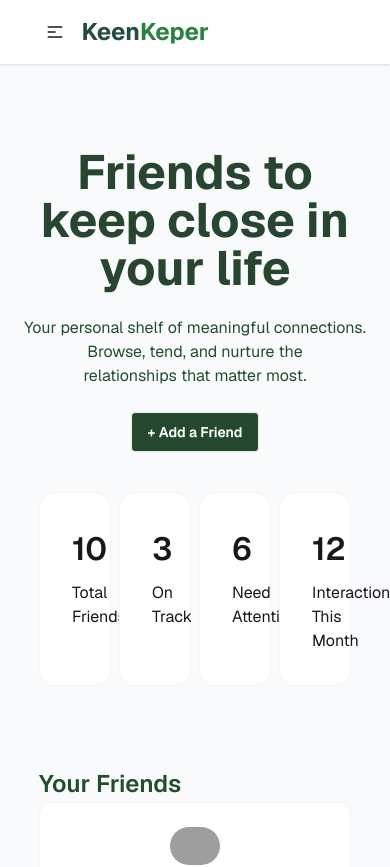
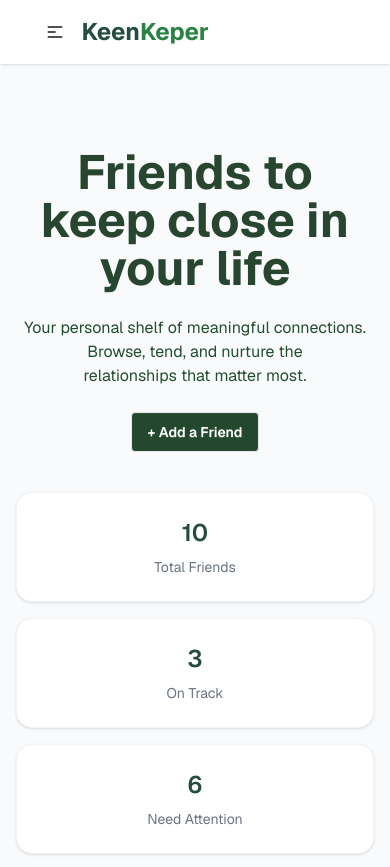
Before and after one commit to sabilulbari/Keen-Keper, a Next.js app: page / in a window 390 px wide. Shown: the top 867 px of the page. Built offline with nearby package versions, Linux system fonts and the light colour scheme; grey boxes are pictures that could not be loaded.

Commit message:
Summory items responsive added

```diff
--- a/src/app/homepage/userCard/summury/Summary.jsx
+++ b/src/app/homepage/userCard/summury/Summary.jsx
@@ -1,28 +1,25 @@
-import React from 'react';
+import React from "react";
 
 const Summary = () => {
-    return (
-      <div className="mt-10 w-[80%] mx-auto">
-        <div className="grid grid-cols-4 gap-2 ">
-          <div className="rounded-2xl border border-gray-100 text-center space-y-2 p-8 bg-white">
-            <h2 className="text-[32px] font-semibold">10</h2>
-            <p>Total Friends</p>
+  const stats = [
+    { value: 10, label: "Total Friends" },
+    { value: 3, label: "On Track" },
+    { value: 6, label: "Need Attention" },
+    { value: 12, label: "Interactions This Month" },
+  ];
+
+  return (
+    <div className="mt-10 max-w-7xl mx-auto px-4 sm:px-6 lg:px-8">
+      <div className="grid grid-cols-1 sm:grid-cols-2 lg:grid-cols-4 gap-4">
+        {stats.map((item, index) => (
+          <div key={index} className="rounded-2xl border border-gray-100 text-center space-y-2 p-6 sm:p-8 bg-white shadow-sm hover:shadow-md transition-all duration-300">
+            <h2 className="text-2xl sm:text-3xl font-semibold text-[#244D3F]">{item.value}</h2>
+            <p className="text-sm sm:text-base text-gray-500">{item.label}</p>
           </div>
-          <div className="rounded-2xl border border-gray-100 text-center space-y-2 p-8 bg-white">
-            <h2 className="text-[32px] font-semibold">3</h2>
-            <p>On Track</p>
-          </div>
-          <div className="rounded-2xl border border-gray-100 text-center space-y-2 p-8 bg-white">
-            <h2 className="text-[32px] font-semibold">6</h2>
-            <p>Need Attention</p>
-          </div>
-          <div className="rounded-2xl border border-gray-100 text-center space-y-2 p-8 bg-white">
-            <h2 className="text-[32px] font-semibold">12</h2>
-            <p>Interactions This Month</p>
-          </div>
-        </div>
+        ))}
       </div>
-    );
+    </div>
+  );
 };
 
 export default Summary;
```
